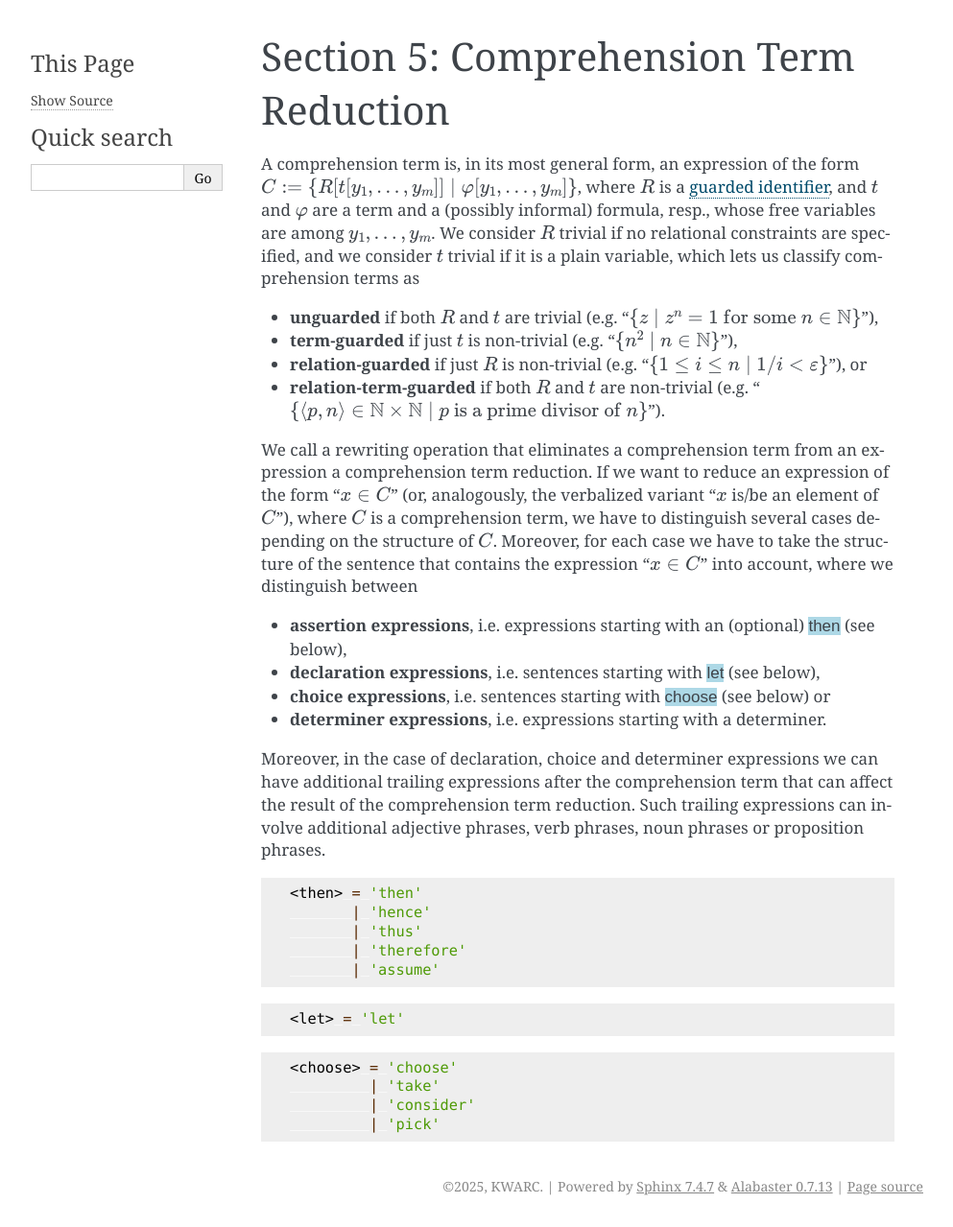
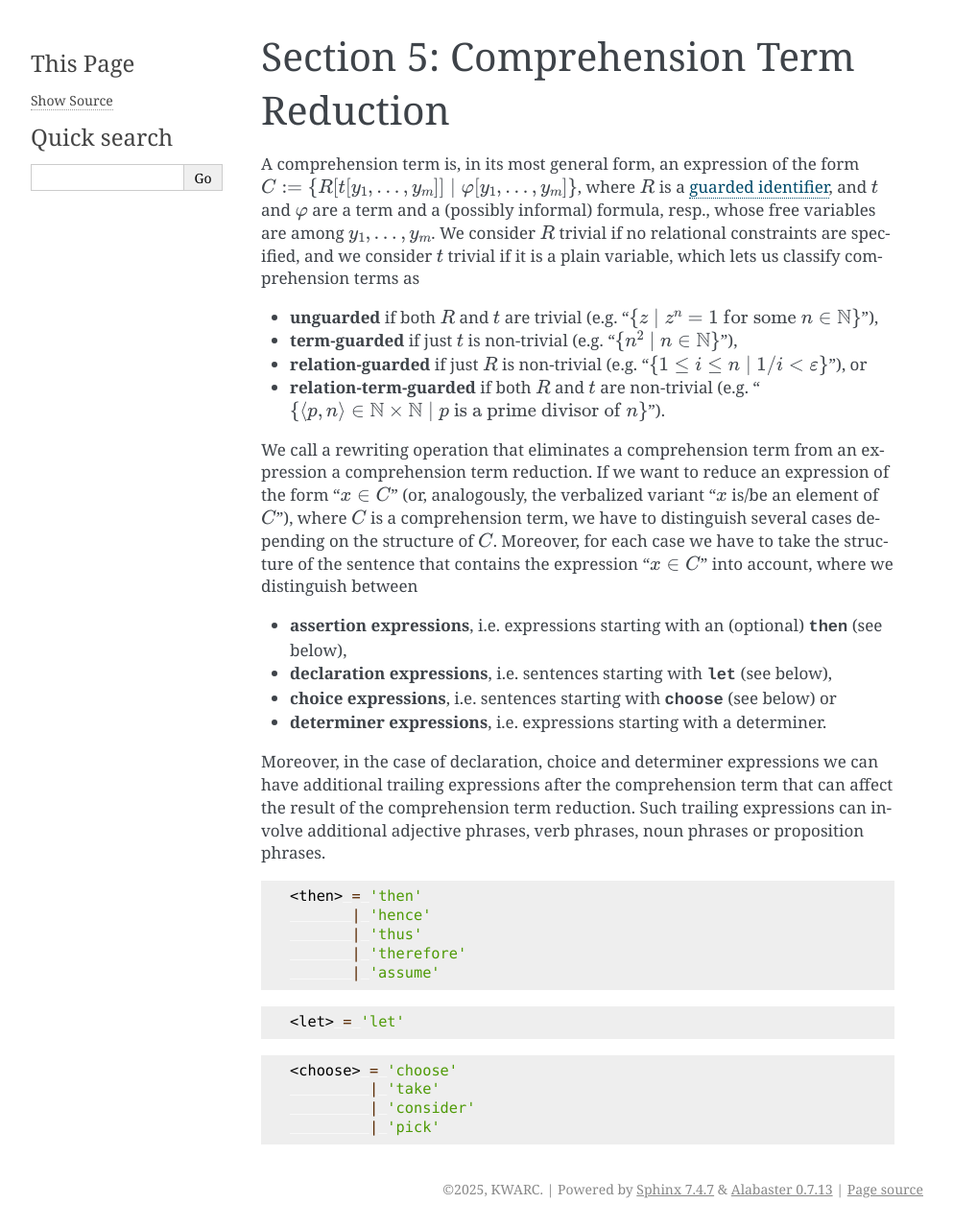
Before and after one commit to FlexiFormal/rewriting-rules, a Sphinx documentation site: the page built from source/05_comprehension_term_reduction.md, in a window 1280 px wide. Shown: the whole page at 96% size, without its empty margins (148-1141 px from the left). Built offline with Sphinx 7.4.7, drawn with Linux system fonts in a browser that asks for light colours.

Commit message:
use typewriter font for placeholders

```diff
--- a/source/_static/rewriting.css
+++ b/source/_static/rewriting.css
@@ -11,8 +11,8 @@
 }
 
 .placeholder {
-    font-family: sans-serif;
-    background-color: lightblue;
+    font-family: Courier, monospace;
+    font-weight: bold;
 }
 
 .nl {
```
